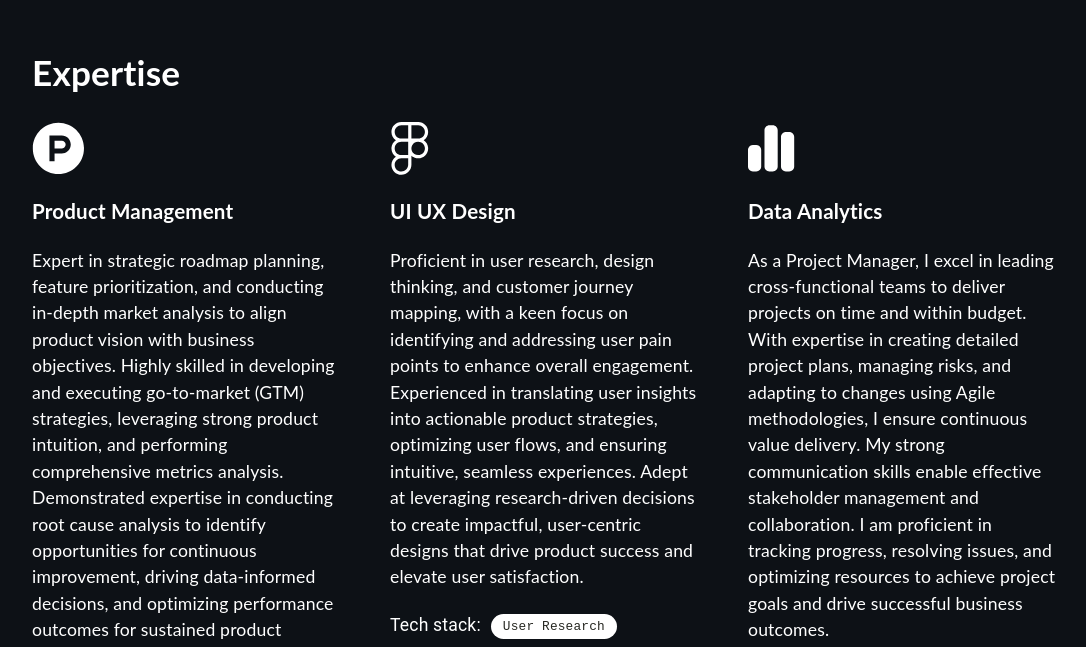
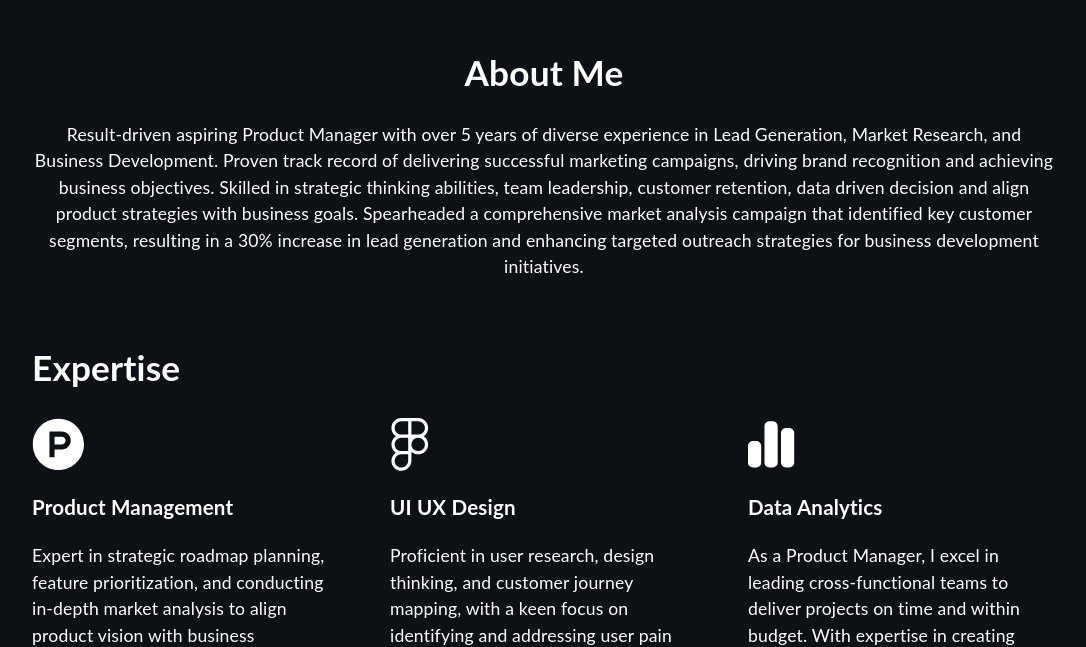
Before and after one commit to nidhiikumarii/my-portfolio, a React (Create React App) app: page / in a window 1280 px wide. Shown: the part 870-1517 px from the top of the page, without its empty margins (96-1182 px from the left). Built offline with nearby package versions, Linux system fonts and the light colour scheme.

Commit message:
Update Expertise.tsx

```diff
--- a/src/components/Expertise.tsx
+++ b/src/components/Expertise.tsx
@@ -1,7 +1,7 @@
 import React from "react";
 import '@fortawesome/free-regular-svg-icons'
 import { FontAwesomeIcon } from '@fortawesome/react-fontawesome';
-import { faProductHunt, faPython, faFigma } from '@fortawesome/free-brands-svg-icons';
+import { faProductHunt, faFigma } from '@fortawesome/free-brands-svg-icons';
 import Chip from '@mui/material/Chip';
 import '../assets/styles/Expertise.scss';
 import { faChartSimple } from "@fortawesome/free-solid-svg-icons";
@@ -43,6 +43,15 @@ function Expertise() {
     return (
     <div className="container" id="expertise">
         <div className="skills-container">
+
+            <div className="about-me">
+            <h1>About Me</h1><p>Result-driven aspiring Product Manager with over 5 years of diverse experience in Lead
+Generation, Market Research, and Business Development. Proven track record of delivering
+successful marketing campaigns, driving brand recognition and achieving business objectives.
+Skilled in strategic thinking abilities, team leadership, customer retention, data driven decision
+and align product strategies with business goals. Spearheaded a comprehensive market analysis
+campaign that identified key customer segments, resulting in a 30% increase in lead generation and
+enhancing targeted outreach strategies for business development initiatives.</p></div>
             <h1>Expertise</h1>
             <div className="skills-grid">
                 <div className="skill">
@@ -62,7 +71,7 @@ function Expertise() {
                     <h3>UI UX Design</h3>
                     <p>Proficient in user research, design thinking, and customer journey mapping, with a keen focus on identifying and addressing user pain points to enhance overall engagement. Experienced in translating user insights into actionable product strategies, optimizing user flows, and ensuring intuitive, seamless experiences. Adept at leveraging research-driven decisions to create impactful, user-centric designs that drive product success and elevate user satisfaction.</p>
                     <div className="flex-chips">
-                        <span className="chip-title">Tech stack:</span>
+                        <span className="chip-title">Skills:</span>
                         {labelsSecond.map((label, index) => (
                             <Chip key={index} className='chip' label={label} />
                         ))}
@@ -72,7 +81,7 @@ function Expertise() {
                 <div className="skill">
                     <FontAwesomeIcon icon={faChartSimple} size="3x"/>
                     <h3>Data Analytics</h3>
-                    <p>As a Project Manager, I excel in leading cross-functional teams to deliver projects on time and within budget. With expertise in creating detailed project plans, managing risks, and adapting to changes using Agile methodologies, I ensure continuous value delivery. My strong communication skills enable effective stakeholder management and collaboration. I am proficient in tracking progress, resolving issues, and optimizing resources to achieve project goals and drive successful business outcomes.</p>
+                    <p>As a Product Manager, I excel in leading cross-functional teams to deliver projects on time and within budget. With expertise in creating detailed project plans, managing risks, and adapting to changes using Agile methodologies, I ensure continuous value delivery. My strong communication skills enable effective stakeholder management and collaboration. I am proficient in tracking progress, resolving issues, and optimizing resources to achieve project goals and drive successful business outcomes.</p>
                     <div className="flex-chips">
                         <span className="chip-title">Tech stack:</span>
                         {labelsThird.map((label, index) => (
```
